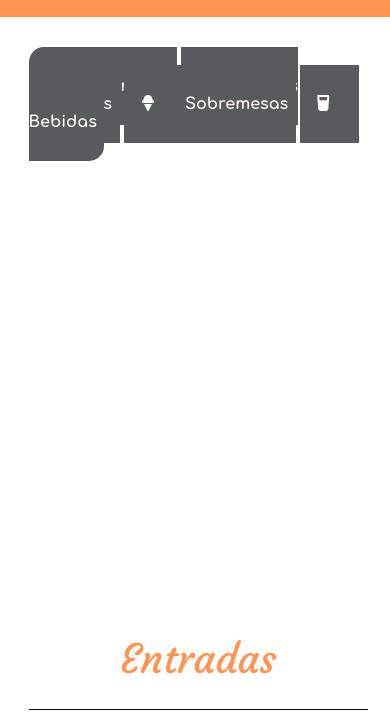
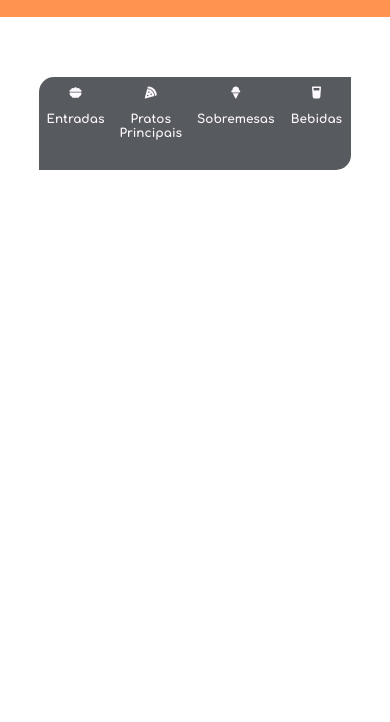
Before and after one commit to MatheusVZambon/restaurante-responsivo, a plain HTML site: page menu.html in a window 390 px wide. Shown: the part 85-807 px from the top of the page. Drawn offline with nearby package versions, Linux system fonts and the light colour scheme.

Commit message:
Página de cardápio responsiva

```diff
--- a/menu.html
+++ b/menu.html
@@ -169,7 +169,7 @@
             </section>
         </section>
     </main>
-    <footer>
+    <footer id="footer-menu">
         <div class="footer-side">
             <a href="#header-nav"><i class="fa-solid fa-chevron-up"></i></a>
             <p class="footer-side-text">Topo</p>
--- a/style/media-queries.css
+++ b/style/media-queries.css
@@ -331,3 +331,85 @@ SUMÁRIO
         padding-top: 90px;
     }
 }
+
+@media only screen and (max-width: 805px){
+    .main-menu-food-div-container{
+        grid-template-columns: 45% 45%;
+    }
+    .long-title{
+        font-size: 20px;
+    }
+}
+
+@media only screen and (max-width: 775px){
+    .fa-food{
+        padding-right: 10px;
+    }
+}
+
+@media only screen and (max-width: 690px){
+    .main-menu-aside-nav-list-options, #pp-option{
+        font-size: 14px;
+    }
+    .long-title{
+        font-size: 16px;
+    }
+}
+
+@media only screen and (max-width: 625px){
+    .main-menu-aside-nav-list-options, #pp-option{
+        font-size: 12px;
+    }
+}
+
+@media only screen and (max-width: 565px){
+    .main-menu{
+        width: 100%;
+    }
+    .main-menu-aside-nav-list{
+        display: grid;
+        grid-template-columns: repeat(25%);
+        width: 100%;
+        justify-content: space-between;
+        grid-auto-flow: column;
+    }
+    .main-menu-aside-nav-list-options, #pp-option{
+        display: flex;
+        flex-direction: column;
+        text-align: center;
+        font-size: 16px;
+        height: 100%;
+
+        padding-top: 10px;
+    }
+    .long-option{
+        font-size: 14px;
+    }
+    .fa-food{
+        padding: 0px 45px 25px 45px;
+    }
+    .main-menu-food-div{
+        margin-bottom: -160px;
+        padding-top: 160px;
+    }
+    #footer-menu{
+        margin-top: 160px;
+    }
+}
+@media only screen and (max-width: 500px){
+    .fa-food{
+        padding: 0px 22.5px 12.5px 22.5px;
+    }
+    .main-menu-aside-nav-list-options, #pp-option{
+        font-size: 14px;
+    }
+}
+@media only screen and (max-width: 390px){
+    .main-menu-aside-nav-list-options, #pp-option{
+        font-size: 12px;
+    }
+    .main-menu-food-div-container{
+        grid-template-columns: 100%;
+    }
+
+}
```
